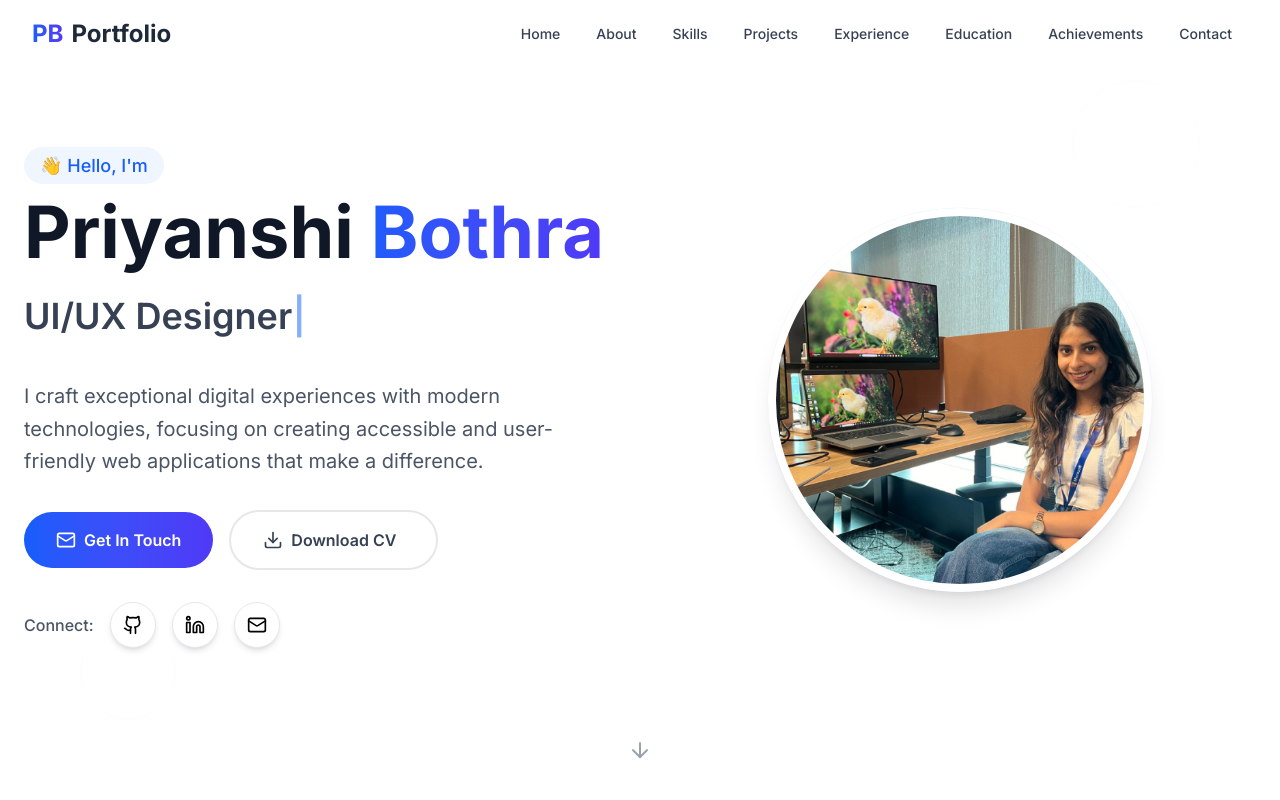
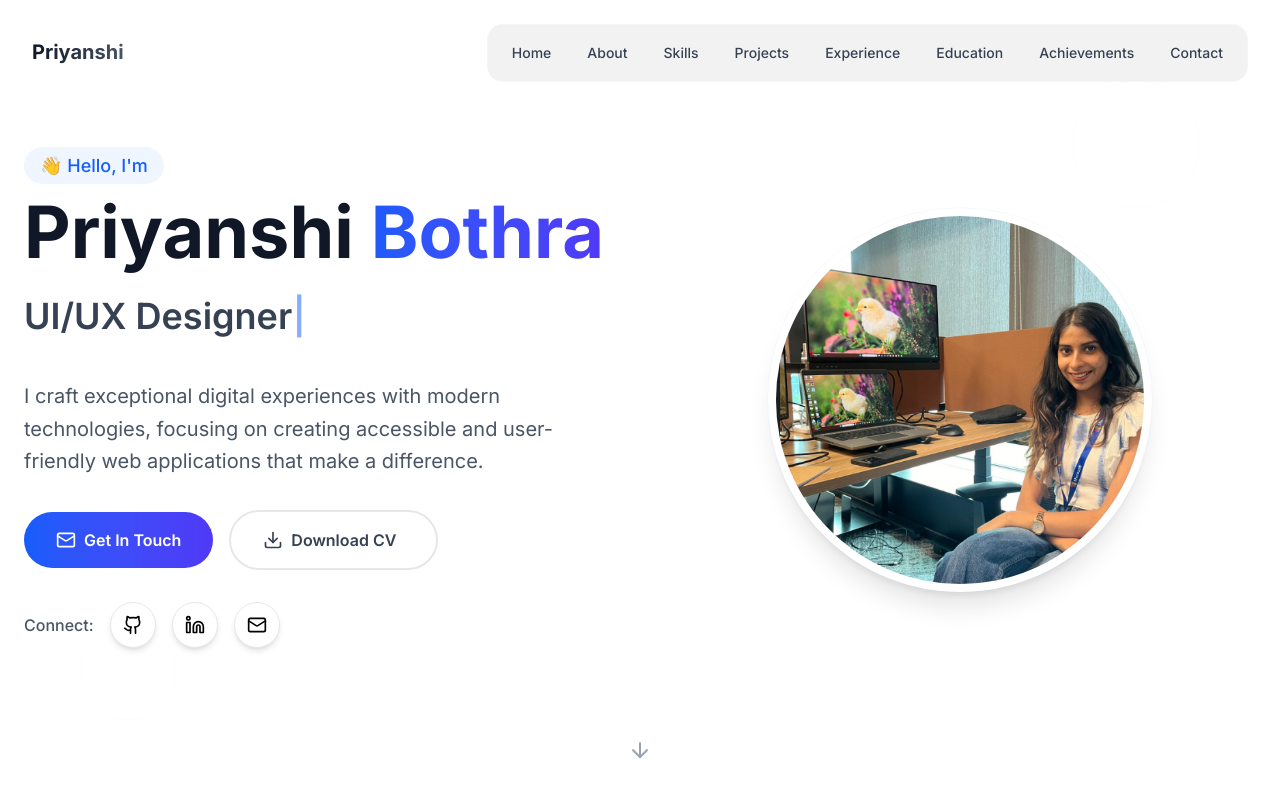
Before and after one commit to priyanshi0609/Portfolio, a React (Vite) app: page / in a window 1280 px wide. Shown: the top 800 px of the page. Built offline with nearby package versions, Linux system fonts and the light colour scheme.

Commit message:
portfolio completed

```diff
--- a/src/components/Navbar.jsx
+++ b/src/components/Navbar.jsx
@@ -1,6 +1,6 @@
 import React, { useState, useEffect } from 'react';
 import { Link } from 'react-scroll';
-import { Menu, X } from 'lucide-react';
+import { Menu, X, ChevronDown } from 'lucide-react';
 
 const Navbar = () => {
   const [scrolled, setScrolled] = useState(false);
@@ -43,81 +43,121 @@ const Navbar = () => {
   ];
 
   return (
-    <nav
-      className={`fixed w-full z-50 transition-all duration-300 ${
-        scrolled ? 'bg-white/95 backdrop-blur-sm shadow-sm py-2' : 'bg-white/80 backdrop-blur-sm py-4'
+    <>
+      {/* Backdrop blur overlay */}
+      <div
+        className={`fixed top-0 left-0 right-0 h-20 z-40 transition-all duration-500 ${
+          scrolled
+            ? 'bg-white/10 backdrop-blur-xl border-b border-white/20'
+            : 'bg-transparent'
         }`}
-    >
-      <div className="container mx-auto px-4 md:px-6 lg:px-8">
-        <div className="flex justify-between items-center">
+      />
+
+      <nav className="fixed w-full z-50 transition-all duration-500">
+        <div className="container mx-auto px-6 lg:px-8">
+          <div className={`flex justify-between items-center transition-all duration-500 ${
+            scrolled ? 'py-3' : 'py-6'
+          }`}>
+
+            {/* Logo */}
             <Link
               to="hero"
               smooth={true}
               duration={500}
-            className="text-2xl font-bold text-gray-900 cursor-pointer flex items-center group"
+              className="cursor-pointer group relative"
             >
-            <span className="bg-gradient-to-r from-blue-600 to-indigo-600 bg-clip-text text-transparent group-hover:from-blue-700 group-hover:to-indigo-700 transition-all duration-300">
-              PB
+              <div className="flex items-center space-x-3">
+
+                <div className="hidden sm:block">
+                  <span className="text-xl font-bold bg-gradient-to-r from-gray-900 to-gray-600 bg-clip-text text-transparent group-hover:from-blue-600 group-hover:to-purple-600 transition-all duration-300">
+                    Priyanshi
                   </span>
-            <span className="ml-2 hidden sm:inline-block text-gray-800 group-hover:text-gray-900 transition-colors">
-              Portfolio
-            </span>
+                  <div className="h-0.5 bg-gradient-to-r from-blue-500 to-purple-500 scale-x-0 group-hover:scale-x-100 transition-transform duration-300 origin-left"></div>
+                </div>
+              </div>
             </Link>
 
             {/* Desktop Navigation */}
-          <div className="hidden md:flex space-x-1">
-            {navItems.map((item) => (
+            <div className="hidden lg:flex items-center">
+              <div className={`flex items-center space-x-1 p-2 rounded-2xl transition-all duration-300 ${
+                scrolled
+                  ? 'bg-white/20 backdrop-blur-xl border border-white/30 shadow-lg'
+                  : 'bg-black/5 backdrop-blur-sm border border-white/20'
+              }`}>
+                {navItems.map((item, index) => (
                   <Link
                     key={item.to}
                     to={item.to}
                     smooth={true}
                     duration={500}
-                className={`px-4 py-2 rounded-full text-sm font-medium cursor-pointer transition-all ${
+                    className={`relative px-4 py-2.5 rounded-xl text-sm font-medium cursor-pointer transition-all duration-300 group ${
                       activeSection === item.to
-                    ? 'bg-blue-600 text-white shadow-md'
-                    : 'text-gray-700 hover:text-gray-900 hover:bg-gray-100'
+                        ? 'text-white shadow-lg'
+                        : scrolled
+                          ? 'text-gray-800 hover:text-gray-900'
+                          : 'text-gray-700 hover:text-gray-900'
                     }`}
                     activeClass="active"
                     spy={true}
                     onSetActive={(to) => setActiveSection(to)}
                   >
-                {item.name}
+                    {/* Active background */}
+                    {activeSection === item.to && (
+                      <div className="absolute inset-0 bg-gradient-to-r from-blue-500 to-purple-500 rounded-xl shadow-lg"></div>
+                    )}
+
+                    {/* Hover background */}
+                    <div className="absolute inset-0 bg-white/30 rounded-xl opacity-0 group-hover:opacity-100 transition-opacity duration-300"></div>
+
+                    {/* Text */}
+                    <span className="relative z-10">{item.name}</span>
+
+                    {/* Hover indicator */}
+                    <div className="absolute -bottom-1 left-1/2 w-1 h-1 bg-gradient-to-r from-blue-500 to-purple-500 rounded-full transform -translate-x-1/2 scale-0 group-hover:scale-100 transition-transform duration-300"></div>
                   </Link>
                 ))}
+              </div>
             </div>
 
             {/* Mobile Menu Button */}
             <button
-            className="md:hidden p-2 rounded-full focus:outline-none transition-colors hover:bg-gray-100"
+              className={`lg:hidden relative p-3 rounded-xl focus:outline-none transition-all duration-300 group ${
+                scrolled
+                  ? 'bg-white/20 backdrop-blur-xl border border-white/30'
+                  : 'bg-black/5 backdrop-blur-sm border border-white/20'
+              }`}
               onClick={() => setMobileMenuOpen(!mobileMenuOpen)}
               aria-label="Toggle menu"
             >
+              <div className="absolute inset-0 bg-white/20 rounded-xl opacity-0 group-hover:opacity-100 transition-opacity duration-300"></div>
+              <div className="relative z-10">
                 {mobileMenuOpen ? (
-              <X className="w-6 h-6 text-gray-700" />
+                  <X className="w-5 h-5 text-gray-800" />
                 ) : (
-              <Menu className="w-6 h-6 text-gray-700" />
+                  <Menu className="w-5 h-5 text-gray-800" />
                 )}
+              </div>
             </button>
           </div>
 
           {/* Mobile Navigation */}
           <div
-          className={`md:hidden transition-all duration-300 ease-in-out overflow-hidden ${
-            mobileMenuOpen ? 'max-h-96 mt-4' : 'max-h-0'
+            className={`lg:hidden transition-all duration-500 ease-out overflow-hidden ${
+              mobileMenuOpen ? 'max-h-screen pb-6' : 'max-h-0'
             }`}
           >
-          <div className="bg-white rounded-lg shadow-lg py-2 px-4 border border-gray-100">
-            <div className="flex flex-col space-y-1">
-              {navItems.map((item) => (
+            <div className="mt-4 bg-white/10 backdrop-blur-2xl border border-white/20 rounded-2xl shadow-2xl overflow-hidden">
+              <div className="p-2">
+                {navItems.map((item, index) => (
                   <Link
                     key={item.to}
                     to={item.to}
                     smooth={true}
                     duration={500}
-                  className={`px-4 py-3 rounded-lg text-sm font-medium cursor-pointer transition-colors ${
+                    className={`relative flex items-center justify-between px-6 py-4 rounded-xl text-sm font-medium cursor-pointer transition-all duration-300 group ${
                       activeSection === item.to
-                      ? 'bg-blue-100 text-blue-700'
-                      : 'text-gray-700 hover:bg-gray-50'
+                        ? 'text-white bg-gradient-to-r from-blue-500 to-purple-500 shadow-lg'
+                        : 'text-gray-800 hover:text-gray-900'
                     }`}
                     activeClass="active"
                     spy={true}
@@ -125,15 +165,38 @@ const Navbar = () => {
                       setMobileMenuOpen(false);
                       setActiveSection(item.to);
                     }}
+                    style={{ animationDelay: `${index * 50}ms` }}
                   >
+                    {/* Hover background */}
+                    {activeSection !== item.to && (
+                      <div className="absolute inset-0 bg-white/20 rounded-xl opacity-0 group-hover:opacity-100 transition-opacity duration-300"></div>
+                    )}
+
+                    <span className="relative z-10 flex items-center">
+                      <span className="w-2 h-2 bg-current rounded-full mr-3 opacity-60"></span>
                       {item.name}
+                    </span>
+
+                    {activeSection === item.to && (
+                      <ChevronDown className="w-4 h-4 opacity-60 rotate-90" />
+                    )}
                   </Link>
                 ))}
+              </div>
+
+              {/* Mobile menu footer */}
+              <div className="px-6 py-4 border-t border-white/10 bg-white/5">
+                <div className="flex items-center justify-center space-x-2 text-xs text-gray-600">
+                  <div className="w-1 h-1 bg-blue-500 rounded-full animate-pulse"></div>
+                  <span>Navigate with ease</span>
+                  <div className="w-1 h-1 bg-purple-500 rounded-full animate-pulse" style={{ animationDelay: '1s' }}></div>
+                </div>
               </div>
             </div>
           </div>
         </div>
       </nav>
+    </>
   );
 };
 
```
Lines whose indentation alone changed are shown as unchanged.
